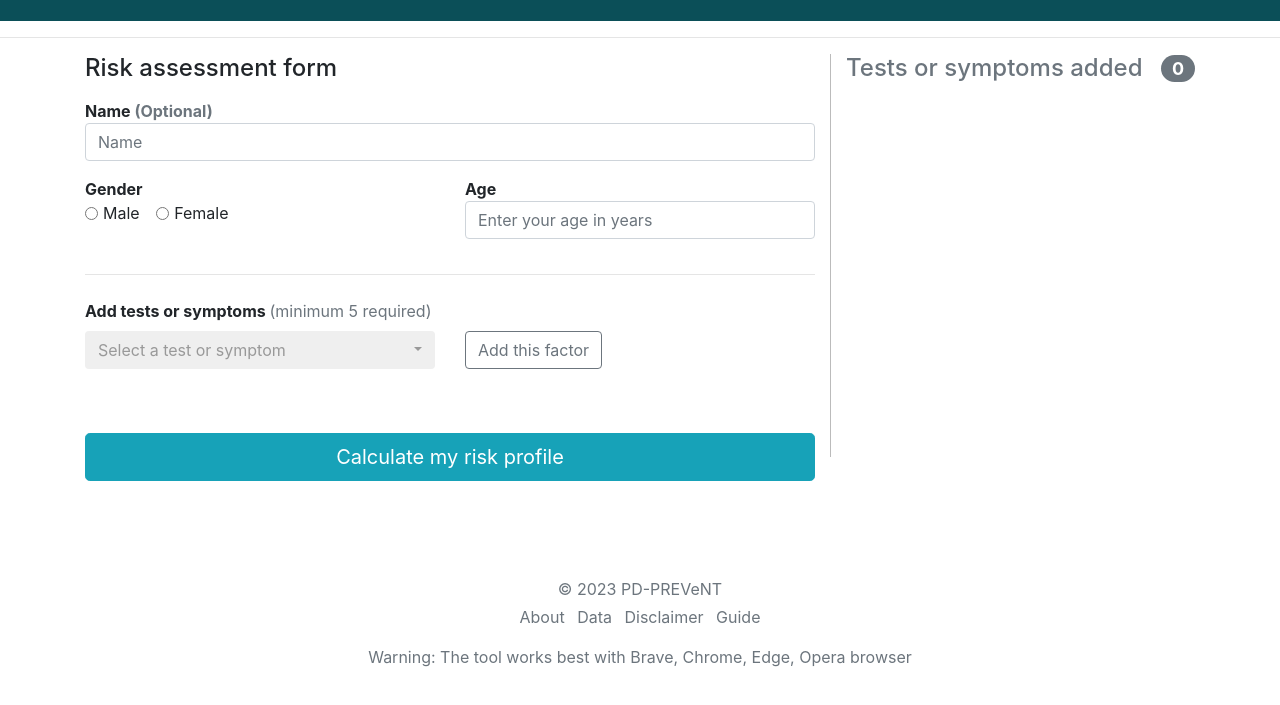
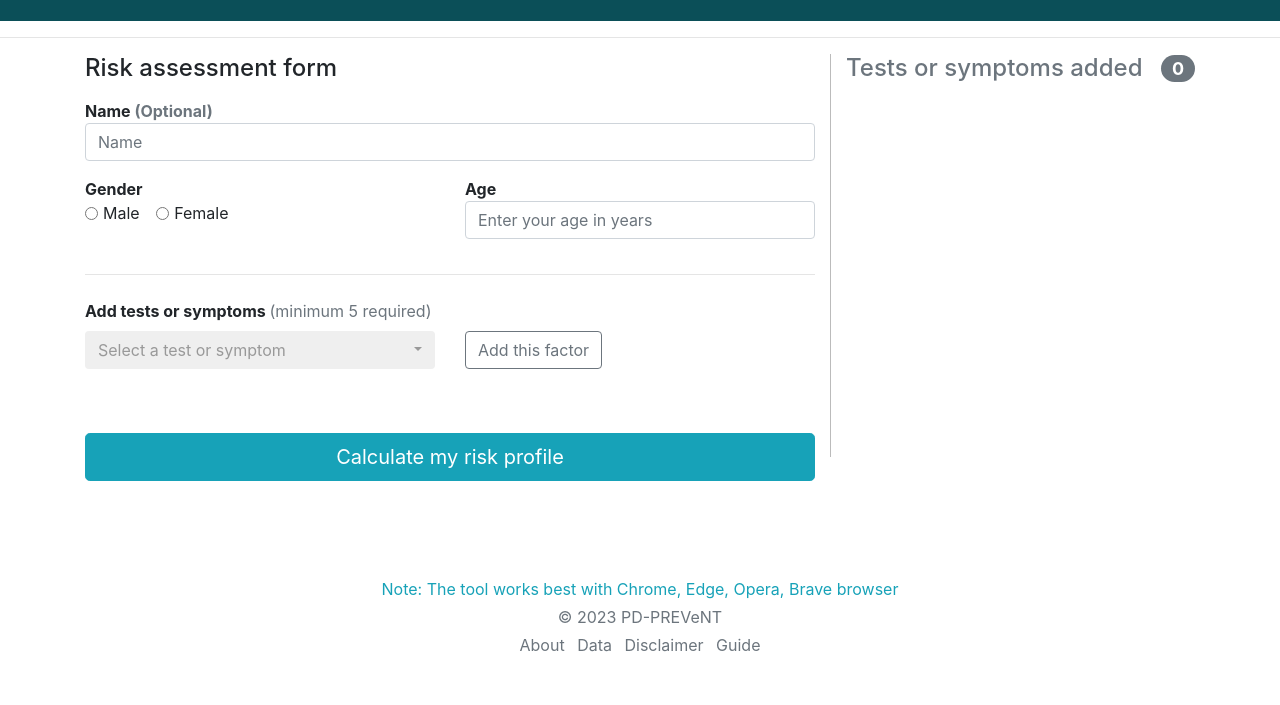
Before and after one commit to iam-zain/pd_prevent, a plain HTML site: page templates/index.html in a window 1280 px wide. Shown: the part 87-792 px from the top of the page. Drawn offline with nearby package versions, Linux system fonts and the light colour scheme; files that its build step writes are made by us from their sources; files whose address does not match are found by name.

Commit message:
'warning' changed to 'Note' & its position changed

```diff
--- a/templates/index.html
+++ b/templates/index.html
@@ -266,12 +266,16 @@
       </div>
 
       <footer class="my-5 pt-5 text-muted text-center text-small">
+        <p class="mb-1 text-info">
+          Note: The tool works best with Chrome, Edge, Opera, Brave browser
+        </p>
+
         <p class="mb-1">© 2023 PD-PREVeNT</p>
         <ul class="list-inline">
           <li
             class="list-inline-item"
             onclick="showDataModal(this);"
-            data-info="The project is developed at Dr. Pankaj Singh Dholaniya's laboratory from Department of Biotechnology & Bioinformatics at School of Life Sciences, University of Hyderabad, India. This work is a part of doctoral thesis of Mr. Md Zainul Ali. <a href=''>Visit our lab https://tinyurl.com/labpsd. For more information, mail us 18ltpm02@uohyd.ac.in.</a> Parkinson's disease is a neurological disorder that affects movement. It is caused by the loss of nerve cells in the brain that produce dopamine, a chemical that helps control movement. Symptoms of Parkinson's disease can include tremors, slowness of movement, stiffness, and balance problems. There is no cure for Parkinson's disease, but there are treatments that can help manage the symptoms. Non-motor symptoms can be just as debilitating as motor symptoms, and they can often occur before motor symptoms. Identifying and treating non-motor symptoms can improve a person's quality of life and help to slow the progression of Parkinson's disease. Non-motor symptoms can vary in severity from person to person.Treatment for non-motor symptoms may include medications, lifestyle changes, and psychological therapies."
+            data-info="Parkinson's disease is a neurological disorder that affects movement. It is caused by the loss of nerve cells in the brain that produce dopamine, a chemical that helps control movement. Symptoms of Parkinson's disease can include tremors, slowness of movement, stiffness, and balance problems. There is no cure for Parkinson's disease, but there are treatments that can help manage the symptoms. Non-motor symptoms can be just as debilitating as motor symptoms, and they can often occur before motor symptoms. Identifying and treating non-motor symptoms can improve a person's quality of life and help to slow the progression of Parkinson's disease. Non-motor symptoms can vary in severity from person to person.Treatment for non-motor symptoms may include medications, lifestyle changes, and psychological therapies. The project is developed at Dr. Pankaj Singh Dholaniya's laboratory from Department of Biotechnology & Bioinformatics at School of Life Sciences, University of Hyderabad, India. This work is a part of doctoral thesis of Mr. Md Zainul Ali."
           >
             About
           </li>
@@ -297,9 +301,6 @@
             Guide
           </li>
         </ul>
-        <p class="mb-1 text-muted">
-          Warning: The tool works best with Brave, Chrome, Edge, Opera browser
-        </p>
       </footer>
     </div>
 
```
